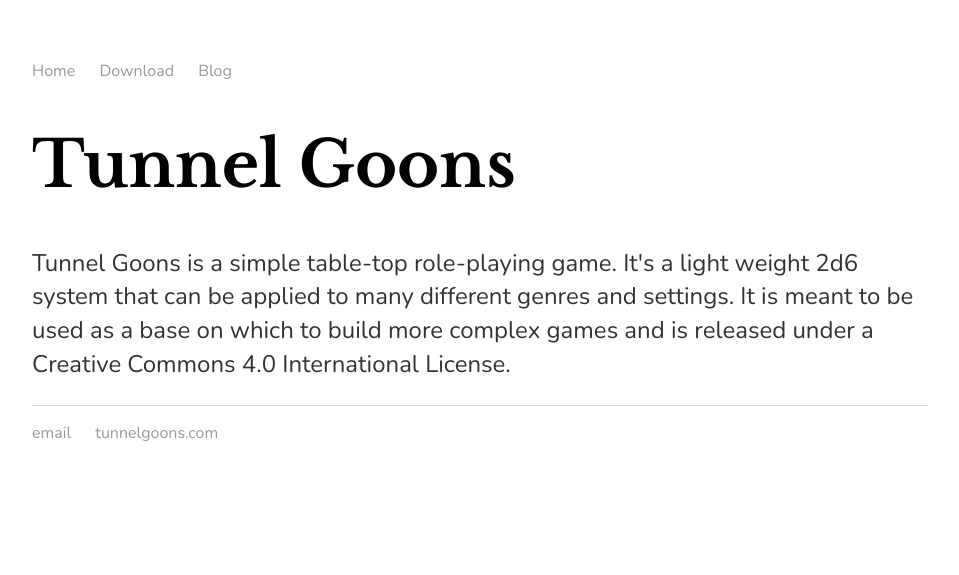
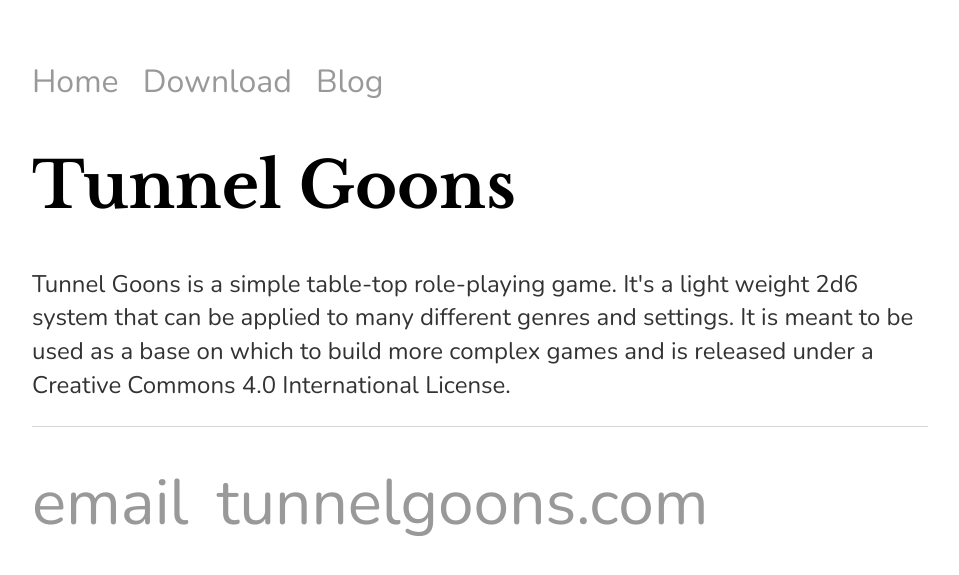
Before and after one commit to NateHPS/TunnelGoons, a Jekyll site: the page built from index.html, in a window 1280 px wide. Shown: the top 575 px of the page, without its empty margins (160-1119 px from the left). Built offline with Jekyll 4.4.1, drawn with Linux system fonts in a browser that asks for light colours.

Commit message:
Update main.css

```diff
--- a/css/main.css
+++ b/css/main.css
@@ -11,7 +11,7 @@ nav ul, footer ul {
 nav ul li, footer ul li {
     display: inline;
     margin-right: 20px;
-    font-size: 1em;
+    font-size: 2em;
 }
 a {
     text-decoration: none;
@@ -32,7 +32,7 @@ p {
 }
 footer {
     border-top: 1px solid #d5d5d5;
-    font-size: 1em;
+     font-size: 2em;
 }
 
 ul.posts {
```
